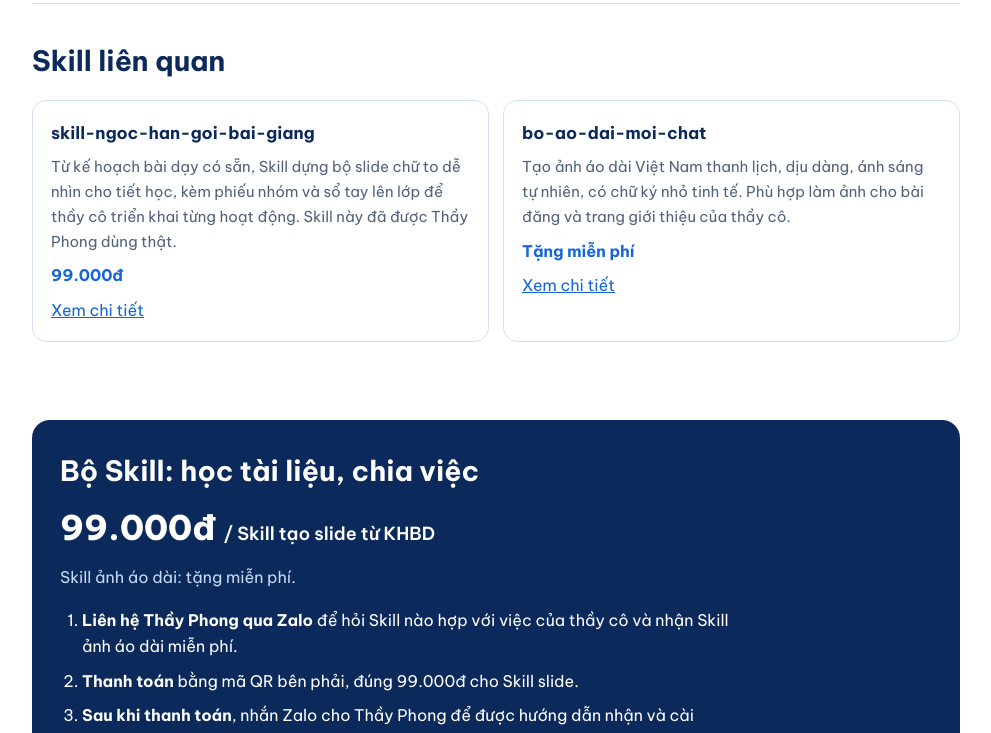
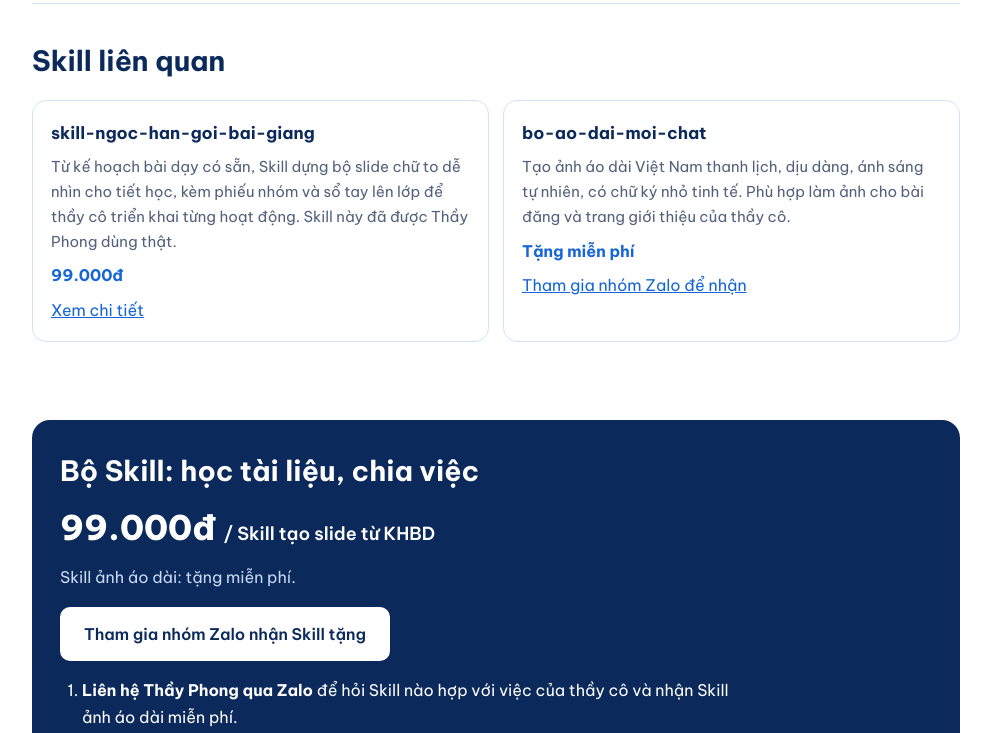
Before and after one commit to nhatphongads1/nhat-phong-ai-subagent-skill-page, a plain HTML site: page index.html in a window 1280 px wide. Shown: the part 3813-4546 px from the top of the page, without its empty margins (144-1135 px from the left). Drawn offline with Linux system fonts and the light colour scheme.

Commit message:
Them nut nhom Zalo nhan Skill tang

```diff
--- a/index.html
+++ b/index.html
@@ -174,14 +174,14 @@ p.cap{margin:0 0 12px;color:var(--muted);font-size:15px}
     <h2>Skill liên quan</h2>
     <div class="cards">
       <div class="card"><h3>skill-ngoc-han-goi-bai-giang</h3><p style="margin:0;font-size:15px;color:var(--muted)">Từ kế hoạch bài dạy có sẵn, Skill dựng bộ slide chữ to dễ nhìn cho tiết học, kèm phiếu nhóm và sổ tay lên lớp để thầy cô triển khai từng hoạt động. Skill này đã được Thầy Phong dùng thật.</p><span class="price">99.000đ</span><a href="#">Xem chi tiết</a></div>
-      <div class="card"><h3>bo-ao-dai-moi-chat</h3><p style="margin:0;font-size:15px;color:var(--muted)">Tạo ảnh áo dài Việt Nam thanh lịch, dịu dàng, ánh sáng tự nhiên, có chữ ký nhỏ tinh tế. Phù hợp làm ảnh cho bài đăng và trang giới thiệu của thầy cô.</p><span class="price">Tặng miễn phí</span><a href="#">Xem chi tiết</a></div>
+      <div class="card"><h3>bo-ao-dai-moi-chat</h3><p style="margin:0;font-size:15px;color:var(--muted)">Tạo ảnh áo dài Việt Nam thanh lịch, dịu dàng, ánh sáng tự nhiên, có chữ ký nhỏ tinh tế. Phù hợp làm ảnh cho bài đăng và trang giới thiệu của thầy cô.</p><span class="price">Tặng miễn phí</span><a href="https://zalo.me/g/bpdaphoeyvvg4xaaafax" target="_blank" rel="noopener">Tham gia nhóm Zalo để nhận</a></div>
     </div>
   </section>
 
   <section id="nhan-skill" style="border-top:0">
     <div class="buy">
       <h2>Bộ Skill: học tài liệu, chia việc</h2>
-      <div class="big">99.000đ <span style="font-size:18px;font-weight:600">/ Skill tạo slide từ KHBD</span></div><p style="margin:-8px 0 16px;color:#C9DAF5">Skill ảnh áo dài: tặng miễn phí.</p>
+      <div class="big">99.000đ <span style="font-size:18px;font-weight:600">/ Skill tạo slide từ KHBD</span></div><p style="margin:-8px 0 16px;color:#C9DAF5">Skill ảnh áo dài: tặng miễn phí.</p><p style="margin:0 0 16px"><a class="btn" style="background:#fff;color:var(--navy);border-color:#fff" href="https://zalo.me/g/bpdaphoeyvvg4xaaafax" target="_blank" rel="noopener">Tham gia nhóm Zalo nhận Skill tặng</a></p>
       <ol class="pay">
         <li><b>Liên hệ Thầy Phong qua Zalo</b> để hỏi Skill nào hợp với việc của thầy cô và nhận Skill ảnh áo dài miễn phí.</li>
         <li><b>Thanh toán</b> bằng mã QR bên phải, đúng 99.000đ cho Skill slide.</li>
```
